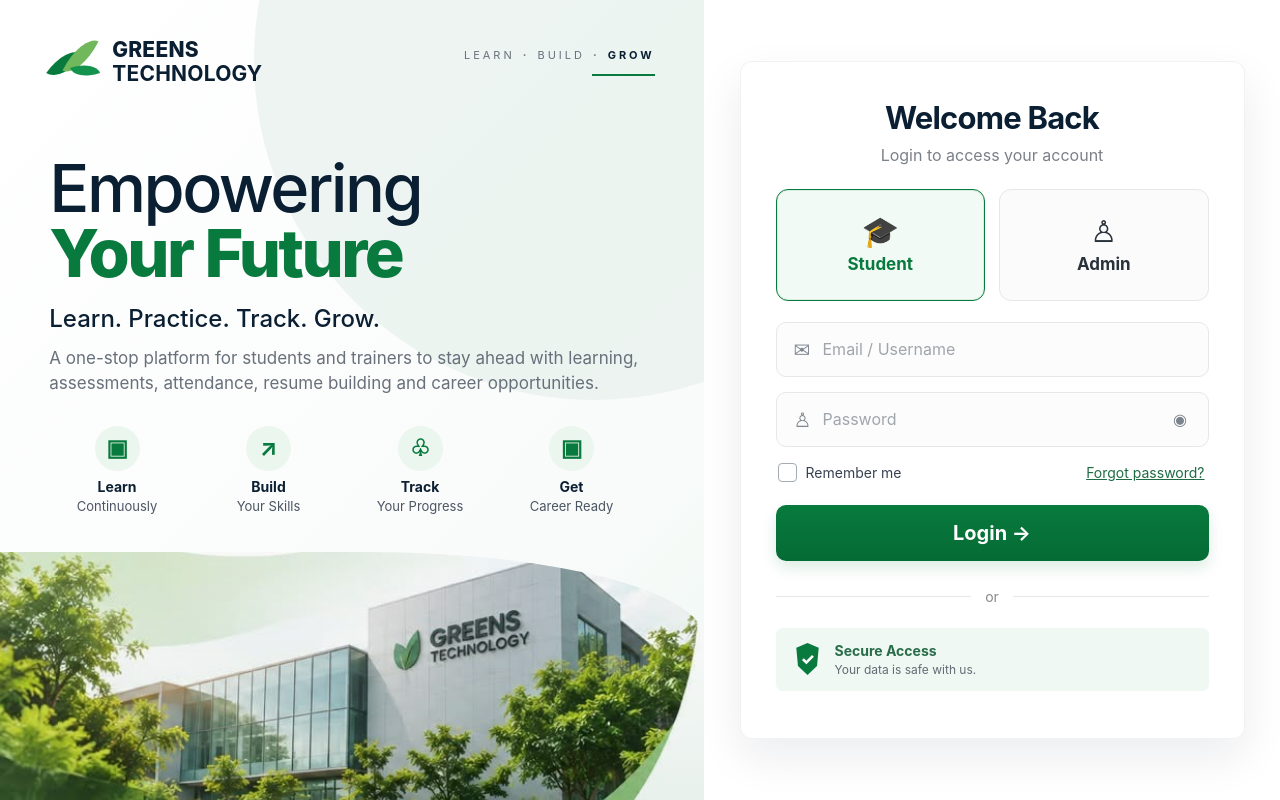
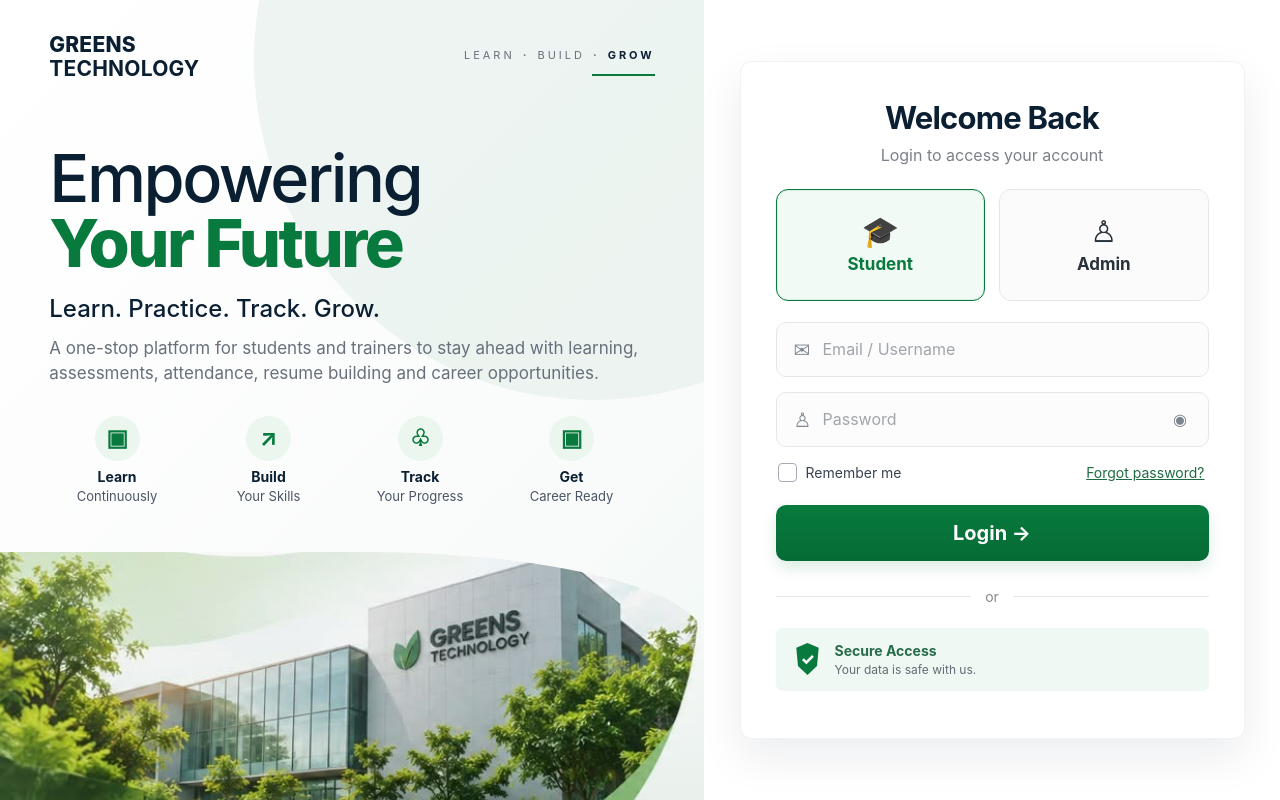
Before and after one commit to Sakthikumar123158/Green_Project_2026, a Django app: page / in a window 1280 px wide. Run offline with Django 5.2, Linux system fonts and the light colour scheme.

Commit message:
Update logo name

```diff
--- a/authentication/templates/authentication/login.html
+++ b/authentication/templates/authentication/login.html
@@ -16,12 +16,9 @@
 
       <header class="brand-header">
         <a class="brand" href="#" aria-label="Greens Technology home">
-          <span class="brand-mark" aria-hidden="true">
-            <span class="leaf leaf-a"></span>
-            <span class="leaf leaf-b"></span>
-            <span class="leaf leaf-c"></span>
-          </span>
-          <span class="brand-name"><strong>GREENS</strong><span>TECHNOLOGY</span></span>
+        <span class="brand-name">
+        <strong>GREENS</strong><span>TECHNOLOGY</span>
+        </span>
         </a>
 
         <div class="top-tagline" aria-label="Learn Build Grow">
```
